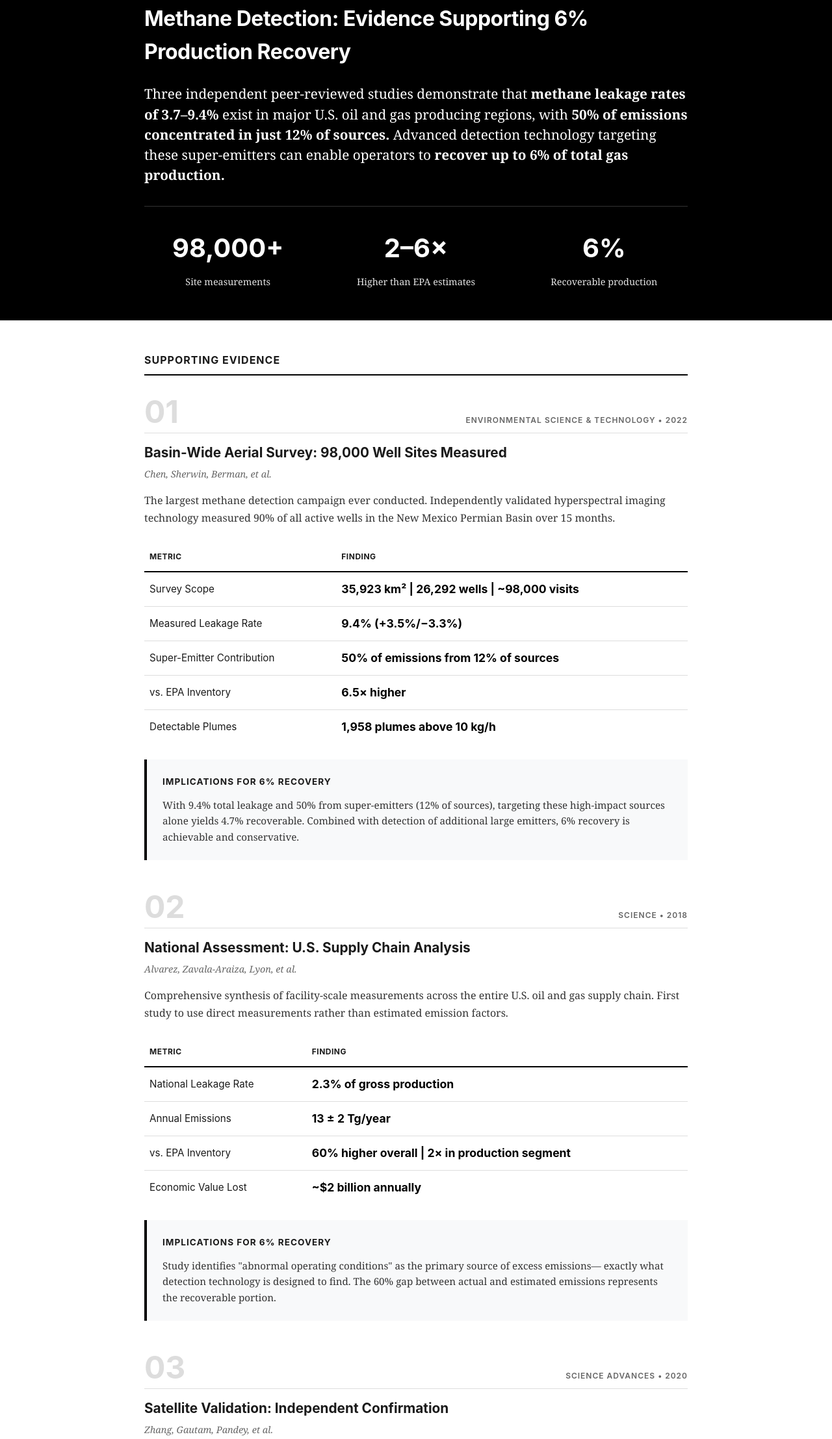
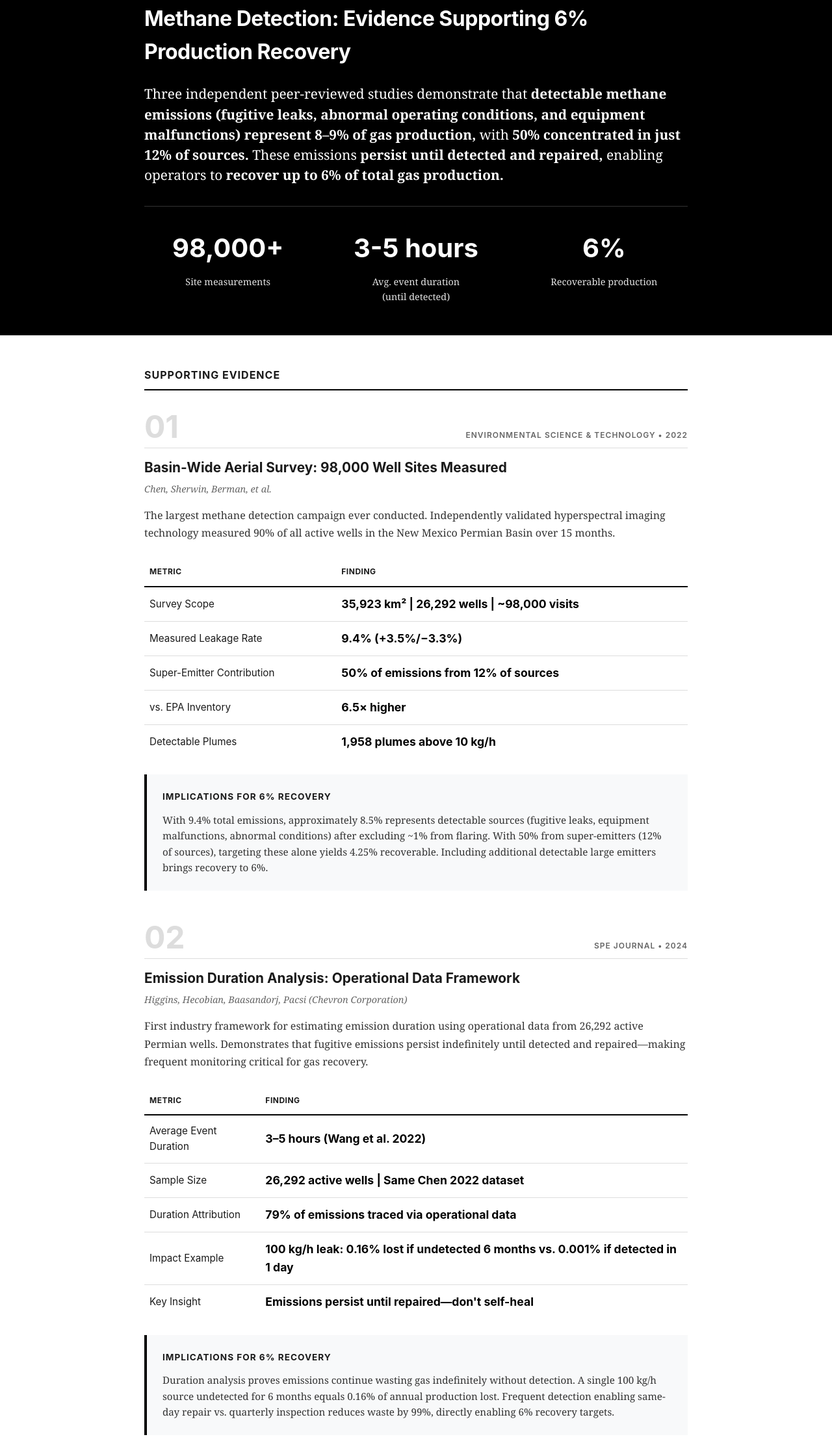
Before and after one commit to MSTmarco/leaks-papers, a plain HTML site: page methane-emissions-summary.html in a window 1280 px wide. Shown: the part 162-2377 px from the top of the page at 65% size. Drawn offline with Linux system fonts and the light colour scheme.

Commit message:
Update methane-emissions-summary.html

```diff
--- a/methane-emissions-summary.html
+++ b/methane-emissions-summary.html
@@ -378,10 +378,10 @@
             <h1>Methane Detection: Evidence Supporting 6% Production Recovery</h1>
 
             <p class="key-finding">
-                Three independent peer-reviewed studies demonstrate that <strong>methane leakage rates of 3.7–9.4%</strong>
-                exist in major U.S. oil and gas producing regions, with <strong>50% of emissions concentrated in just 12% of sources.</strong>
-                Advanced detection technology targeting these super-emitters can enable operators to <strong>recover up to 6%
-                of total gas production.</strong>
+                Three independent peer-reviewed studies demonstrate that <strong>detectable methane emissions
+                (fugitive leaks, abnormal operating conditions, and equipment malfunctions) represent 8–9% of gas production,</strong>
+                with <strong>50% concentrated in just 12% of sources.</strong> These emissions <strong>persist until detected and repaired,</strong>
+                enabling operators to <strong>recover up to 6% of total gas production.</strong>
             </p>
 
             <div class="evidence-points">
@@ -390,8 +390,8 @@
                     <div class="evidence-label">Site measurements</div>
                 </div>
                 <div class="evidence-point">
-                    <div class="evidence-number">2–6×</div>
-                    <div class="evidence-label">Higher than EPA estimates</div>
+                    <div class="evidence-number">3-5 hours</div>
+                    <div class="evidence-label">Avg. event duration<br>(until detected)</div>
                 </div>
                 <div class="evidence-point">
                     <div class="evidence-number">6%</div>
@@ -454,9 +454,10 @@
                 <div class="implications">
                     <h4>Implications for 6% Recovery</h4>
                     <p>
-                        With 9.4% total leakage and 50% from super-emitters (12% of sources), targeting these high-impact
-                        sources alone yields 4.7% recoverable. Combined with detection of additional large emitters,
-                        6% recovery is achievable and conservative.
+                        With 9.4% total emissions, approximately 8.5% represents detectable sources (fugitive leaks,
+                        equipment malfunctions, abnormal conditions) after excluding ~1% from flaring. With 50% from
+                        super-emitters (12% of sources), targeting these alone yields 4.25% recoverable. Including
+                        additional detectable large emitters brings recovery to 6%.
                     </p>
                 </div>
             </div>
@@ -464,15 +465,15 @@
             <div class="study">
                 <div class="study-header">
                     <div class="study-number">02</div>
-                    <div class="study-meta">Science • 2018</div>
+                    <div class="study-meta">SPE Journal • 2024</div>
                 </div>
 
-                <h3>National Assessment: U.S. Supply Chain Analysis</h3>
-                <p class="study-authors">Alvarez, Zavala-Araiza, Lyon, et al.</p>
+                <h3>Emission Duration Analysis: Operational Data Framework</h3>
+                <p class="study-authors">Higgins, Hecobian, Baasandorj, Pacsi (Chevron Corporation)</p>
 
                 <p class="study-summary">
-                    Comprehensive synthesis of facility-scale measurements across the entire U.S. oil and gas supply chain.
-                    First study to use direct measurements rather than estimated emission factors.
+                    First industry framework for estimating emission duration using operational data from 26,292 active Permian wells.
+                    Demonstrates that fugitive emissions persist indefinitely until detected and repaired—making frequent monitoring critical for gas recovery.
                 </p>
 
                 <table class="data-table">
@@ -484,20 +485,24 @@
                     </thead>
                     <tbody>
                         <tr>
-                            <td>National Leakage Rate</td>
-                            <td class="metric">2.3% of gross production</td>
+                            <td>Average Event Duration</td>
+                            <td class="metric">3–5 hours (Wang et al. 2022)</td>
                         </tr>
                         <tr>
-                            <td>Annual Emissions</td>
-                            <td class="metric">13 ± 2 Tg/year</td>
+                            <td>Sample Size</td>
+                            <td class="metric">26,292 active wells | Same Chen 2022 dataset</td>
                         </tr>
                         <tr>
-                            <td>vs. EPA Inventory</td>
-                            <td class="metric">60% higher overall | 2× in production segment</td>
+                            <td>Duration Attribution</td>
+                            <td class="metric">79% of emissions traced via operational data</td>
                         </tr>
                         <tr>
-                            <td>Economic Value Lost</td>
-                            <td class="metric">~$2 billion annually</td>
+                            <td>Impact Example</td>
+                            <td class="metric">100 kg/h leak: 0.16% lost if undetected 6 months vs. 0.001% if detected in 1 day</td>
+                        </tr>
+                        <tr>
+                            <td>Key Insight</td>
+                            <td class="metric">Emissions persist until repaired—don't self-heal</td>
                         </tr>
                     </tbody>
                 </table>
@@ -505,9 +510,9 @@
                 <div class="implications">
                     <h4>Implications for 6% Recovery</h4>
                     <p>
-                        Study identifies "abnormal operating conditions" as the primary source of excess emissions—
-                        exactly what detection technology is designed to find. The 60% gap between actual and
-                        estimated emissions represents the recoverable portion.
+                        Duration analysis proves emissions continue wasting gas indefinitely without detection. A single 100 kg/h
+                        source undetected for 6 months equals 0.16% of annual production lost. Frequent detection enabling
+                        same-day repair vs. quarterly inspection reduces waste by 99%, directly enabling 6% recovery targets.
                     </p>
                 </div>
             </div>
@@ -560,9 +565,10 @@
                 <div class="implications">
                     <h4>Implications for 6% Recovery</h4>
                     <p>
-                        Satellite measurements provide independent confirmation of 3.7% leakage. Combined with
-                        4.6% flaring, total gas losses exceed 8%—indicating substantial recovery potential through
-                        improved monitoring and infrastructure optimization.
+                        Satellite measurements independently confirm 3.7% emissions rate. With ~1% from flaring
+                        (monitored separately via combustion control systems), approximately 2.7% represents
+                        detectable fugitive leaks and equipment malfunctions. Combined with Chen's 9.4% findings,
+                        the evidence supports 6% recovery from detectable sources excluding flaring.
                     </p>
                 </div>
             </div>
@@ -576,27 +582,29 @@
 
             <p class="conclusion-text">
                 Three independent studies using different methodologies—comprehensive aerial surveys (98,000 sites),
-                ground-based facility measurements, and satellite observations—converge on consistent findings:
+                operational duration analysis, and satellite observations—demonstrate consistent findings:
             </p>
 
             <p class="conclusion-text">
-                Actual methane leakage rates of <strong>3.7–9.4%</strong> are <strong>2–6 times higher than EPA estimates,</strong>
-                with <strong>50% of total emissions concentrated in just 12% of sources.</strong> These super-emitters,
-                caused by abnormal operating conditions and equipment malfunctions, are detectable with advanced monitoring technology.
+                <strong>Detectable methane emissions (fugitive leaks, abnormal operating conditions, and equipment malfunctions)
+                represent 8–9% of gas production,</strong> with <strong>50% concentrated in just 12% of sources.</strong>
+                These super-emitters persist indefinitely until detected, with average event durations of 3–5 hours but
+                cumulative losses growing with each day undetected.
             </p>
 
             <div class="highlight-box">
                 <p>
-                    Recovery of up to 6% of total gas production represents a conservative and scientifically
-                    validated target. In regions with 9.4% measured leakage, targeting the 12% of super-emitter
-                    sources alone recovers 4.7%. Including additional detectable sources brings total recovery to 6%.
+                    Recovery of 6% represents a conservative and scientifically validated target. With 9.4% total emissions
+                    and ~1% from flaring (monitored separately), 8–9% remains detectable via advanced monitoring.
+                    Targeting the 12% of super-emitter sources alone recovers 4.7%. Including additional detectable
+                    sources brings total recovery to 6%.
                 </p>
             </div>
 
             <p class="conclusion-text">
-                The economic value of recovered gas—based on $2 billion annually wasted across the U.S. sector—
-                significantly exceeds detection and mitigation costs. These are not projections: they are direct
-                measurements from the field, validated by independent satellite observations.
+                Duration analysis proves the critical insight: <strong>fugitive emissions don't self-heal.</strong>
+                A 100 kg/h leak undetected for 6 months wastes 0.16% of annual production, while same-day detection
+                reduces loss to 0.001%—enabling the 6% recovery target through frequent, comprehensive monitoring.
             </p>
         </div>
     </section>
@@ -614,9 +622,9 @@
             </div>
 
             <div class="reference-item">
-                [2] Alvarez, R.A., Zavala-Araiza, D., Lyon, D.R., et al. (2018). Assessment of methane emissions
-                from the U.S. oil and gas supply chain. <em>Science</em>, 361(6398), 186-188.
-                <a href="https://doi.org/10.1126/science.aar7204">doi:10.1126/science.aar7204</a>
+                [2] Higgins, S., Hecobian, A., Baasandorj, M., & Pacsi, A.P. (2024). A Practical Framework for
+                Oil and Gas Operators to Estimate Methane Emission Duration Using Operational Data. <em>SPE Journal</em>,
+                29(05), 2763-2771. <a href="https://doi.org/10.2118/219445-PA">doi:10.2118/219445-PA</a>
             </div>
 
             <div class="reference-item">
```
